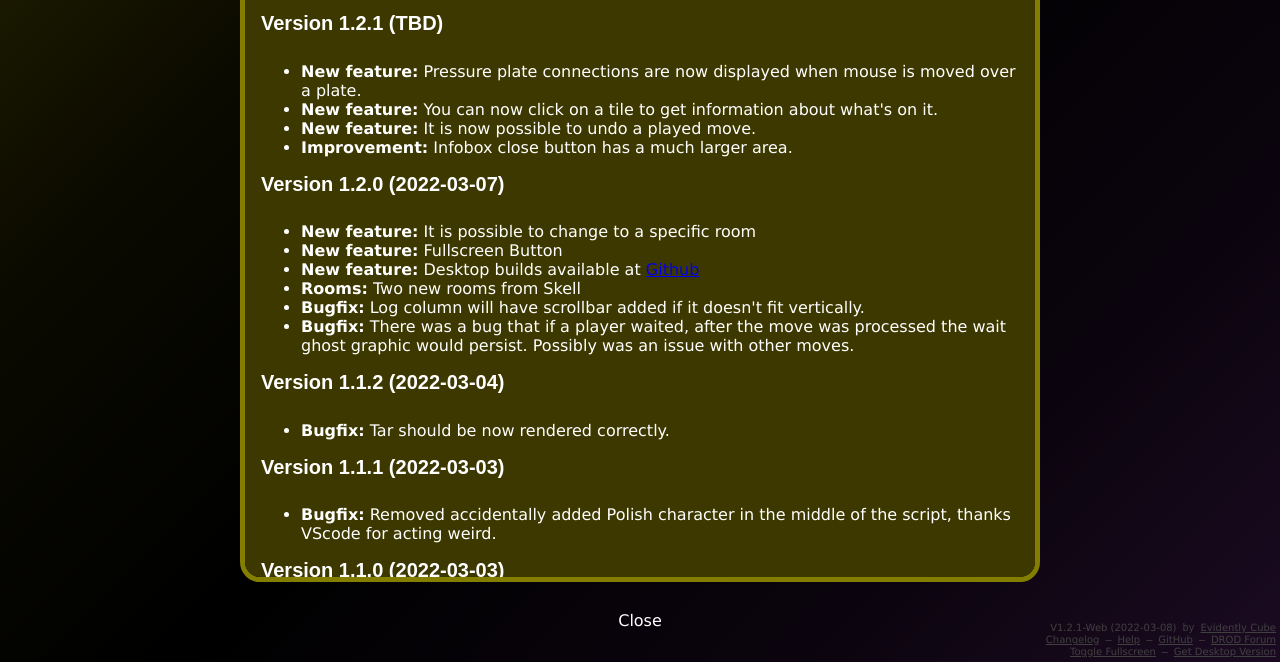
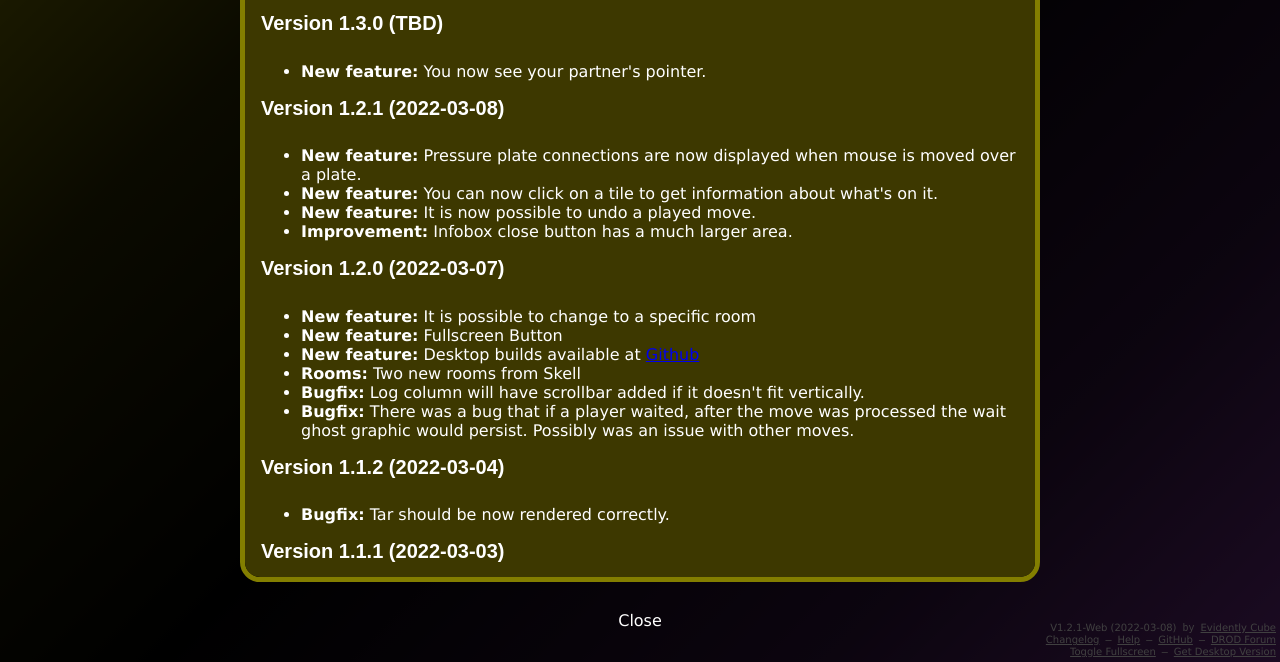
Before and after one commit to EvidentlyCube/ssssss, a website: page public/index.html in a window 1280 px wide. Both pictures are taken after a click on the link "Changelog". Shown: the part 138-800 px from the top of the page. Drawn offline with Linux system fonts and the light colour scheme; no server answers.

Commit message:
Updated changelog

```diff
--- a/config.example.json
+++ b/config.example.json
@@ -1,4 +1,5 @@
 {
 	"port": 3000,
-	"debug": false
+	"debug": false,
+	"redirectToHttps": true
 }
--- a/public/index.html
+++ b/public/index.html
@@ -487,7 +487,11 @@
         <a class="close-info-box">Close</a>
         <div>
             <h3>Changelog</h3>
-            <h4>Version 1.2.1 (TBD)</h4>
+            <h4>Version 1.3.0 (TBD)</h4>
+            <ul>
+                <li><strong>New feature:</strong> You now see your partner's pointer.</li>
+            </ul>
+            <h4>Version 1.2.1 (2022-03-08)</h4>
             <ul>
                 <li><strong>New feature:</strong> Pressure plate connections are now displayed when mouse is moved over a plate.</li>
                 <li><strong>New feature:</strong> You can now click on a tile to get information about what's on it.</li>
```
